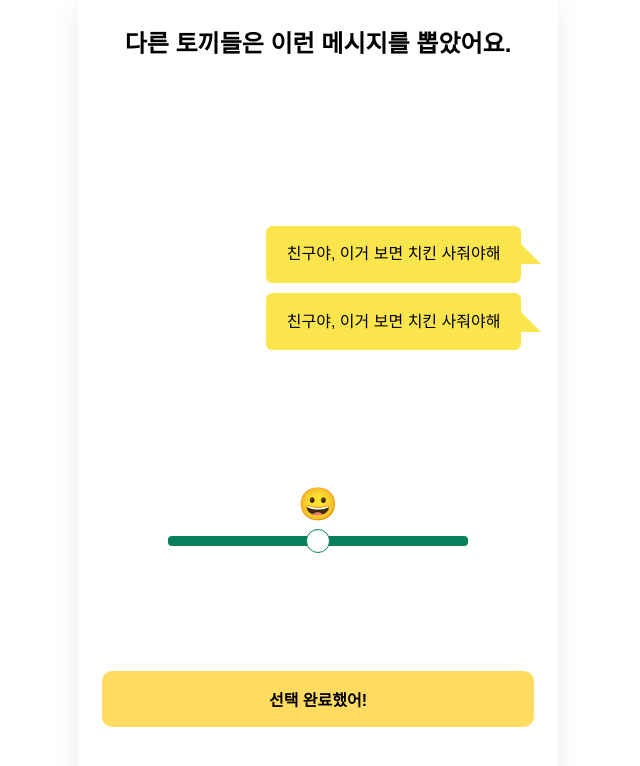
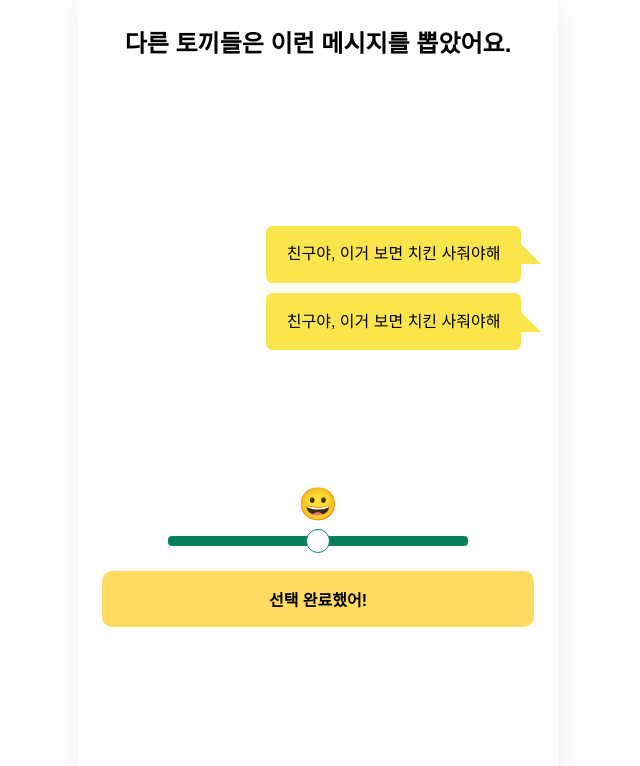
Before and after one commit to pagers-org/here-your-duckdam, a Next.js app: page / in a window 1280 px wide. Shown: the top 766 px of the page, without its empty margins (322-962 px from the left). Built offline with nearby package versions, Linux system fonts and the light colour scheme.

Commit message:
refactor: 버튼 불필요한 프롭 삭제

```diff
--- a/components/common/Button.tsx
+++ b/components/common/Button.tsx
@@ -6,22 +6,16 @@ type ButtonType = {
     children: React.ReactNode;
     onClick?: () => void;
     backgroundColor?: typeof color[keyof typeof color];
-    marginTop?: string;
 };
 
 const Button = ({
     children,
     onClick,
-    marginTop,
     backgroundColor = color.buttonYellow,
 }: ButtonType) => {
     return (
         <Wrapper>
-            <StyledButton
-                onClick={onClick}
-                marginTop={marginTop}
-                backgroundColor={backgroundColor}
-            >
+            <StyledButton onClick={onClick} backgroundColor={backgroundColor}>
                 {children}
             </StyledButton>
         </Wrapper>
@@ -50,5 +44,4 @@ const StyledButton = styled.button<ButtonType>`
     right: 0;
     left: 0;
     margin: 0 auto;
-    margin-top: ${(props) => props.marginTop};
 `;
--- a/pages/index.tsx
+++ b/pages/index.tsx
@@ -19,7 +19,6 @@ const Main = () => {
             </MessageBox>
             <AttitudeRange initialValue={50} />
             <Button
-                marginTop="100px"
                 onClick={() => {
                     Router.push('/secret');
                 }}
```
